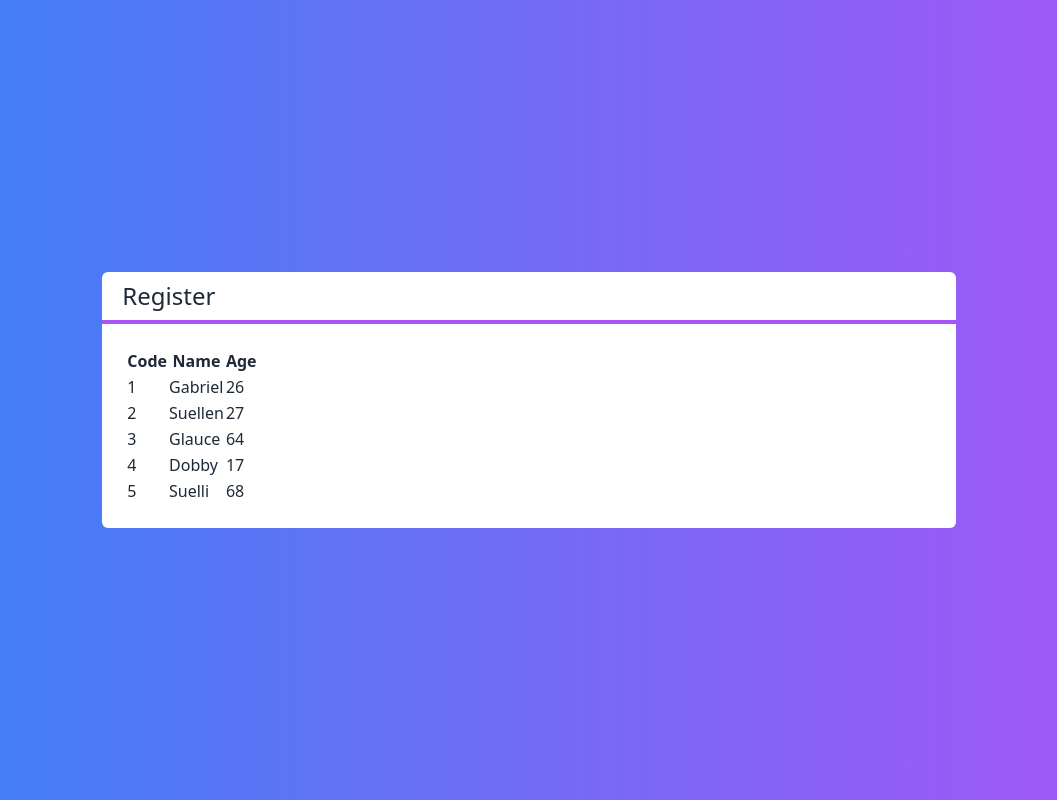
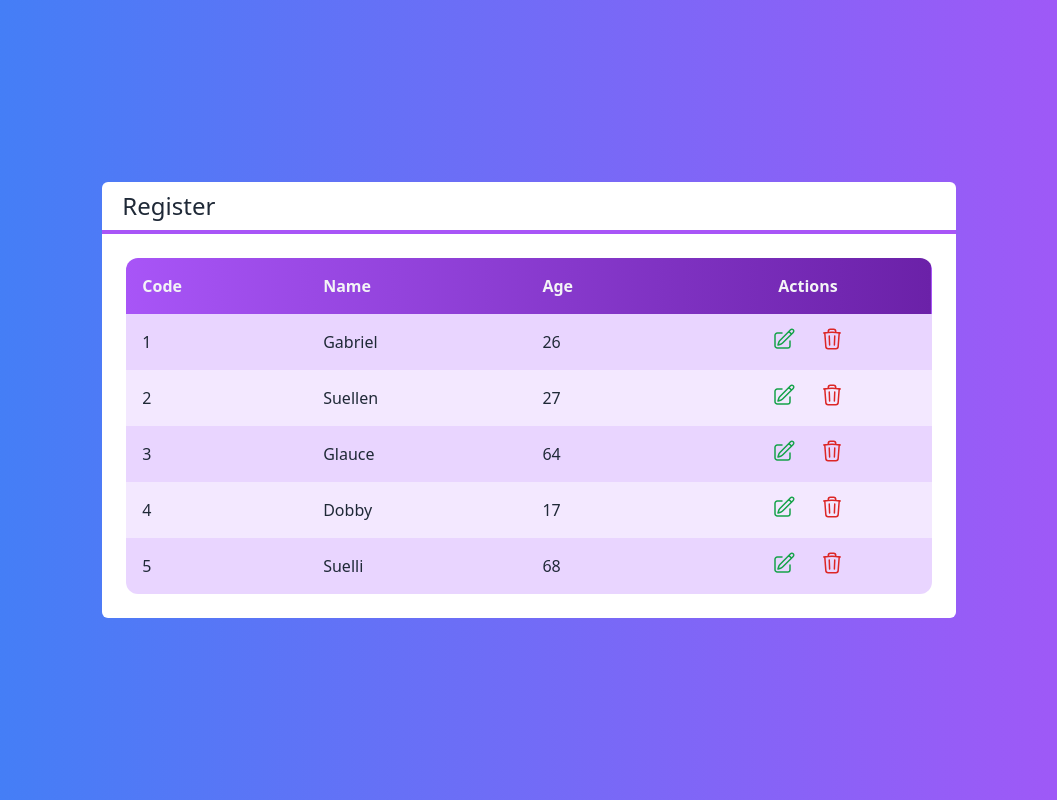
Before and after one commit to biellopes00/next-crud, a Next.js app: page / in a window 1280 px wide. Shown: the whole page, without its empty margins (111-1168 px from the left). Built offline with nearby package versions, Linux system fonts and the light colour scheme.

Commit message:
Create icon component and funcitions to edit and exclud clients

```diff
--- /dev/null
+++ b/src/components/Icons.tsx
@@ -0,0 +1,12 @@
+export const EditIcon = (
+    <svg xmlns="http://www.w3.org/2000/svg" fill="none" viewBox="0 0 24 24" strokeWidth={1.5} stroke="currentColor" dataSlot="icon" className="w-6 h-6">
+        <path strokeLinecap="round" strokeLinejoin="round" d="m16.862 4.487 1.687-1.688a1.875 1.875 0 1 1 2.652 2.652L10.582 16.07a4.5 4.5 0 0 1-1.897 1.13L6 18l.8-2.685a4.5 4.5 0 0 1 1.13-1.897l8.932-8.931Zm0 0L19.5 7.125M18 14v4.75A2.25 2.25 0 0 1 15.75 21H5.25A2.25 2.25 0 0 1 3 18.75V8.25A2.25 2.25 0 0 1 5.25 6H10" />
+    </svg>
+)
+
+export const DeletIcon = (
+    <svg xmlns="http://www.w3.org/2000/svg" fill="none" viewBox="0 0 24 24" strokeWidth={1.5} stroke="currentColor" dataSlot="icon" className="w-6 h-6">
+        <path strokeLinecap="round" strokeLinejoin="round" d="m14.74 9-.346 9m-4.788 0L9.26 9m9.968-3.21c.342.052.682.107 1.022.166m-1.022-.165L18.16 19.673a2.25 2.25 0 0 1-2.244 2.077H8.084a2.25 2.25 0 0 1-2.244-2.077L4.772 5.79m14.456 0a48.108 48.108 0 0 0-3.478-.397m-12 .562c.34-.059.68-.114 1.022-.165m0 0a48.11 48.11 0 0 1 3.478-.397m7.5 0v-.916c0-1.18-.91-2.164-2.09-2.201a51.964 51.964 0 0 0-3.32 0c-1.18.037-2.09 1.022-2.09 2.201v.916m7.5 0a48.667 48.667 0 0 0-7.5 0" />
+    </svg>
+
+)
--- a/src/components/Table.tsx
+++ b/src/components/Table.tsx
@@ -1,17 +1,23 @@
 import Client from "@/core/Client";
+import { EditIcon, DeletIcon } from "./Icons";
 
 interface TableProps {
     clients: Client[];
+    clientSelected?: (client: Client) => void;
+    deletedClient?: (client: Client) => void;
 }
 
 export default function Table(props: TableProps) {
 
+    const showActions = props.clientSelected || props.deletedClient
+
     function renderingHeader() {
         return (
             <tr>
-                <th>Code</th>
-                <th>Name</th>
-                <th>Age</th>
+                <th className="text-left p-4">Code</th>
+                <th className="text-left p-4">Name</th>
+                <th className="text-left p-4">Age</th>
+                {showActions ? <th className="p-4">Actions</th> : false}
             </tr>
         )
     }
@@ -19,17 +25,47 @@
     function renderingData() {
         return props.clients?.map((client, i) => {
             return (
-                <tr key={client.id}>
-                    <td>{client.id}</td>
-                    <td>{client.name}</td>
-                    <td>{client.age}</td>
+                <tr key={client.id}
+                    className={`${i % 2 === 0 ? 'bg-purple-200' : 'bg-purple-100'}`}
+                >
+                    <td className="text-left p-4">{client.id}</td>
+                    <td className="text-left p-4">{client.name}</td>
+                    <td className="text-left p-4">{client.age}</td>
+                    {showActions ? renderingActions(client) : false}
                 </tr>
             )
         })
+
+        function renderingActions(client: Client) {
+            return (
+                <td className="flex justify-center">
+                    {props.clientSelected ? (
+                        <button onClick={() => props.clientSelected?.(client)} className={`
+                         flex justify-center items-center p-2 m-1
+                         text-green-600 rounded-full hover:bg-purple-50
+                         `}>
+                            {EditIcon}
+                        </button>
+                    ) : false}
+                    {props.deletedClient ? (
+                        <button onClick={() => props.deletedClient?.(client)} className={`
+                     flex justify-center items-center p-2 m-1
+                     text-red-600 rounded-full hover:bg-purple-50
+                     `}>
+                            {DeletIcon}
+                        </button>
+                    ) : false}
+
+                </td>
+            )
+        }
     }
     return (
-        <table>
-            <thead>
+        <table className="w-full rounded-xl overflow-hidden">
+            <thead className={`
+            text-gray-100
+            bg-gradient-to-r from-purple-500 to-purple-800
+            `}>
                 {renderingHeader()}
             </thead>
             <tbody>
--- a/src/pages/index.tsx
+++ b/src/pages/index.tsx
@@ -14,6 +14,13 @@
     new Client('Suelli', 68, '5'),
   ]
 
+  function clientSelected(client: Client) {
+
+  }
+  function deletedClient(client: Client) {
+
+  }
+
   return (
     <div className={`
     flex h-screen justify-center items-center
@@ -21,7 +28,10 @@
     text-white
    `}>
       <Layout title='Register'>
-        <Table clients={clients}></Table>
+        <Table clients={clients}
+          clientSelected={clientSelected}
+          deletedClient={deletedClient}
+        />
       </Layout>
     </div>
   )
```
